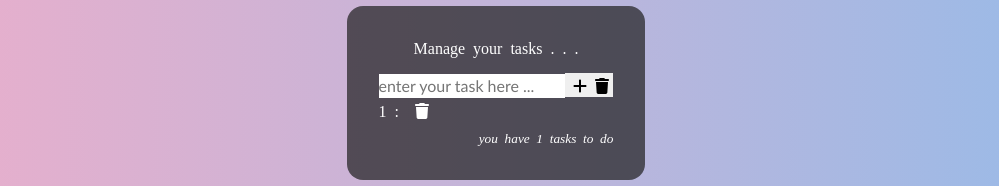
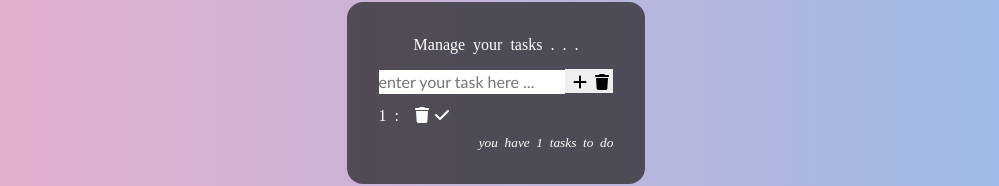
Before and after one commit to amirthenew/todoReact, a React (Create React App) app: page / in a window 1280 px wide. Both pictures are taken after a click on the button 723 px from the left and 403 px from the top of the page. Shown: the part 307-493 px from the top of the page, without its empty margins (144-1143 px from the left). Built offline with nearby package versions, Linux system fonts and the light colour scheme.

Commit message:
styling tick icon

```diff
--- a/src/components/Todos.js
+++ b/src/components/Todos.js
@@ -1,12 +1,13 @@
 import React, { useState,useEffect } from 'react';
 import styles from '../components/Todos.module.css'
 import { FontAwesomeIcon } from "@fortawesome/react-fontawesome";
-import {faTrash,faPlus } from '@fortawesome/free-solid-svg-icons'
+import {faTrash,faPlus,faCheck } from '@fortawesome/free-solid-svg-icons'
 import Header from './Header';
 
 
 const faTrashs = <FontAwesomeIcon icon={faTrash}/>
 const plusIcon  = <FontAwesomeIcon icon={faPlus}/>
+const tick = <FontAwesomeIcon icon={faCheck}/>
 const Todos = () => {
 
   useEffect(()=>{
@@ -47,7 +48,9 @@ localStorage.removeItem('tasks')
 
 const removeTask = (index)=>{
 const newTasks =[...tasks]
-newTasks.splice(index,1)
+console.log(index);
+console.log(newTasks);
+// newTasks.splice(index,1)
 setTask(newTasks)
 localStorage.setItem('tasks',JSON.stringify(newTasks))
 
@@ -74,12 +77,16 @@ return (
     style={{padding:'0 .5rem'}}>{plusIcon}</button>
     <button className={styles.trash} onClick={clearAll}>{faTrashs}</button>
   {tasks.map((task,index)=>
-    <div
+    <div className={styles.taskBox}
     key={index}
-  style={{textDecoration : !task.completed ? 'none' : 'line-through'}}>
+    style={{textDecoration : !task.completed ? 'none' : 'line-through'}}
 
-  <span onClick={()=>taskDone(index)} >{index+1} : {task.taskName}</span>
+
+    >
+
+  <span>{index+1} : {task.taskName}</span>
   <i className={styles.trashIcon} onClick={()=>removeTask(task)}>{faTrashs}</i>
+  <i className={styles.tick} onClick={()=>taskDone(index)}>{tick}</i>
 
   </div>)}
   <i className={styles.hint}>{`you have ${tasks.length} tasks to do`}</i>
--- a/src/components/Todos.module.css
+++ b/src/components/Todos.module.css
@@ -53,3 +53,11 @@ li{
 .trash{
 padding-right: 0.3rem;
 }
+
+.taskBox{
+    padding-top: .5rem;
+}
+.tick{
+    margin-left: .4rem;
+    cursor: pointer;
+}
```
